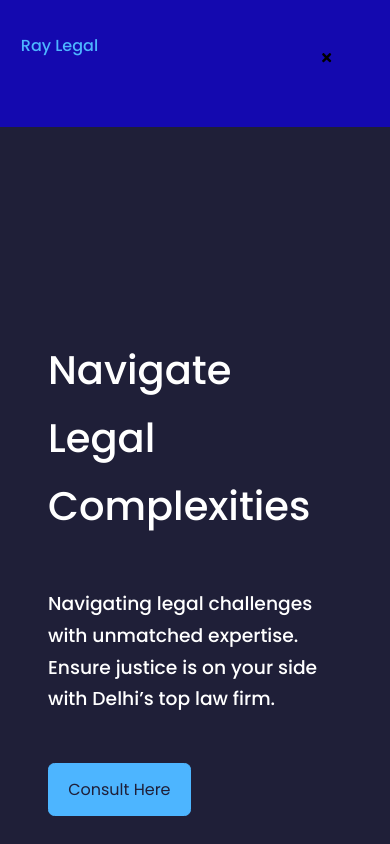
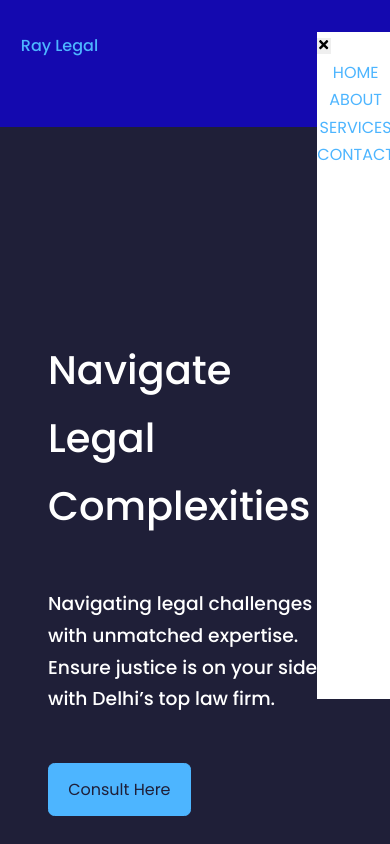
Before and after one commit to KIRTI019/Law-Firm, a React (Create React App) app: page / in a window 390 px wide. Both pictures are taken after a click on the button 326 px from the left and 63 px from the top of the page. Shown: the top 844 px of the page. Built offline with nearby package versions, Linux system fonts and the light colour scheme; the HTML template or start-up script is replaced by a standard one.

Commit message:
Update Nav.jsx

```diff
--- a/src/components/Navbar/Nav.jsx
+++ b/src/components/Navbar/Nav.jsx
@@ -35,7 +35,23 @@
       <button className="draw" onClick={toggleMobileMenu}>{isMobileMenuOpen ? <FaTimes /> : <FaBars />}</button>
 
       {isMobileMenuOpen && (
-        <drawer />
+        <div className="slide">
+          <button onClick={toggleMobileMenu}><FaTimes /></button>
+          <ul className="list">
+          <li>
+          <a href="#">HOME</a>
+          </li>
+          <li>
+          <a href="#about">ABOUT</a>
+          </li>
+          <li>
+          <a href="#services">SERVICES</a>
+          </li>
+          <li>
+          <a href="#contact">CONTACT</a>
+          </li>
+        </ul>
+        </div>
       )}
     </nav>
   );
```
